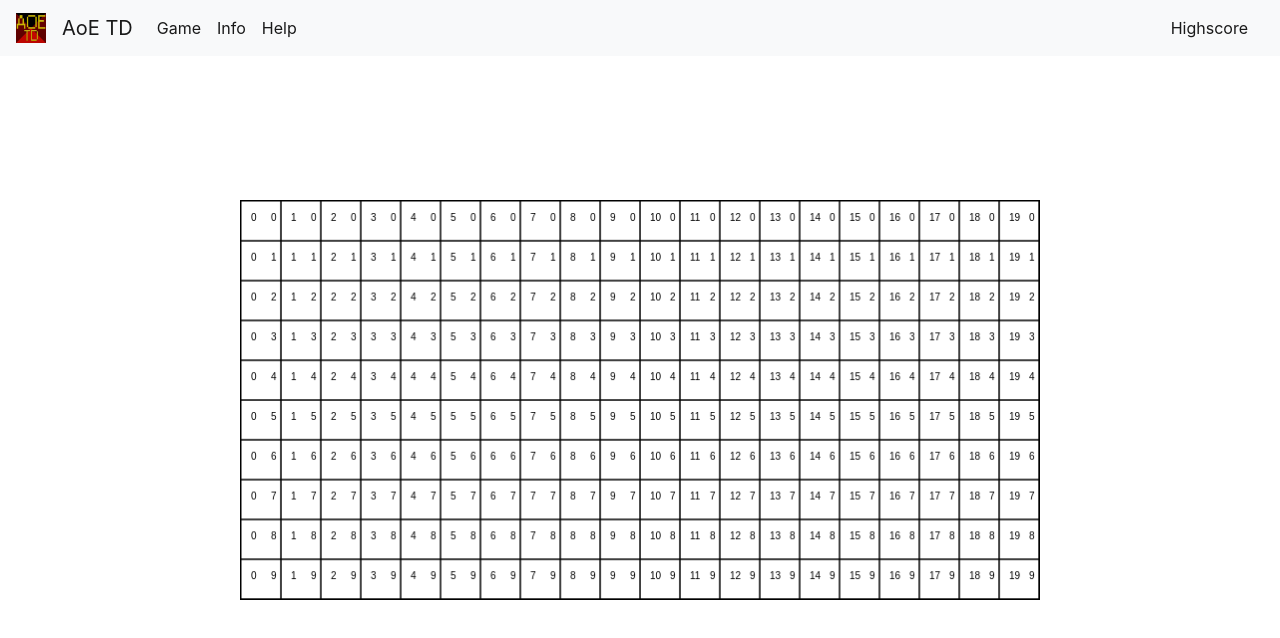
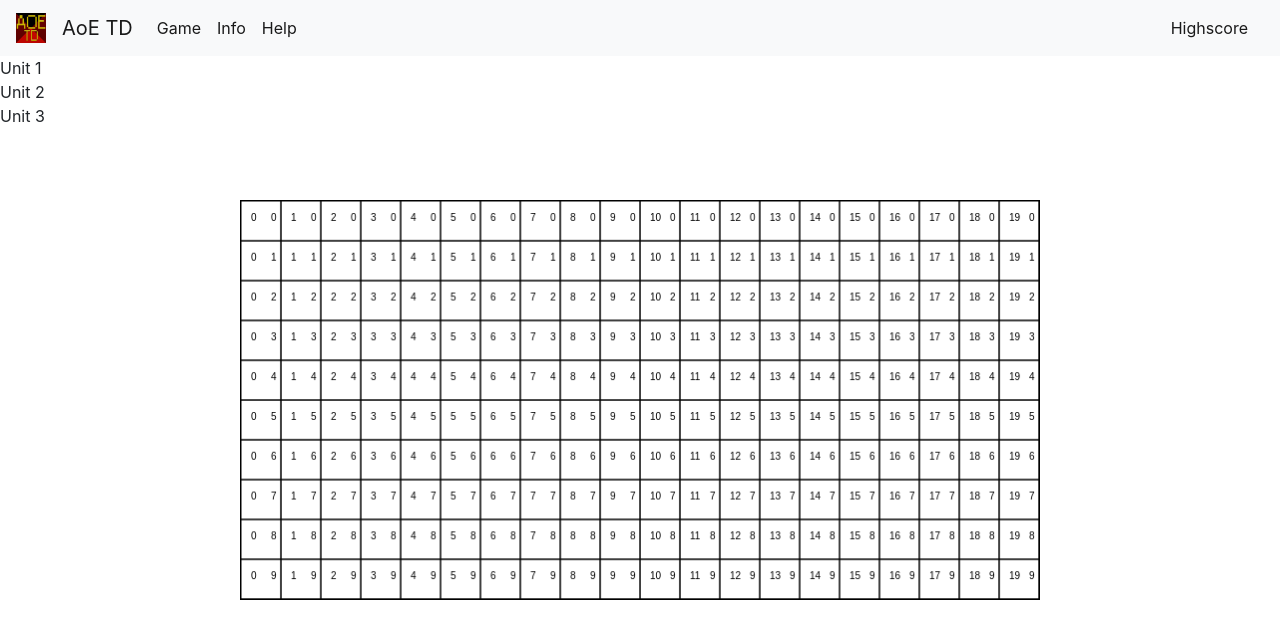
Before and after one commit to xenofyxus/AOE_TD2, a React (Create React App) app: page /game in a window 1280 px wide. Shown: the top 638 px of the page. Built offline with nearby package versions, Linux system fonts and the light colour scheme; no server answers.

Commit message:
Basic dragndrop for units.

```diff
--- a/src/GameCanvas/GameCanvas.js
+++ b/src/GameCanvas/GameCanvas.js
@@ -5,7 +5,8 @@ export default class GameCanvas extends React.Component{
     constructor(props) {
         super(props);
         this.handleMouseMove = this.handleMouseMove.bind(this);
-
+        this.handleDrop = this.handleDrop.bind(this);
+        this.handleDragStart = this.handleDragStart.bind(this);
     }
 
 
@@ -55,6 +56,13 @@ export default class GameCanvas extends React.Component{
             const end = this.getGridCornerCoord(center, i+1);
             this.drawLine(canvasID, {x: start.x, y: start.y}, {x: end.x, y: end.y}, color, width);
         }
+    }
+    fillGrid(canvasID, center, color="teal"){
+        const ctx = canvasID.getContext("2d");
+        const topLeft = this.getGridCornerCoord(center, 0);
+        ctx.fillStyle = color;
+        ctx.fillRect(topLeft.x, topLeft.y, this.state.gridSize, this.state.gridSize)
+
     }
 
     getGridCornerCoord(center, i){
@@ -114,7 +122,15 @@ export default class GameCanvas extends React.Component{
         })
     }
 
+    handleDragStart(e){
+        console.log(e.target.textContent)
+        this.setState({
+            currentlyDraggedUnit: e.target.textContent
+        })
+
+    }
     handleMouseMove(e){
+        e.preventDefault()
         const {left, right, top, bottom} = this.state.canvasPosition;
         const offsetX = e.pageX - left;
         const offsetY = e.pageY - top;
@@ -123,15 +139,34 @@ export default class GameCanvas extends React.Component{
         this.setState({currentGrid: {q, r, x, y}})
     }
 
+
+    handleDrop(e)
+    {
+        const data = this.state.currentlyDraggedUnit;
+        const {q, r, x, y} = this.state.currentGrid;
+        this.fillGrid(this.canvasGrid, this.Point(x,y), "green");
+        this.drawGrid(this.canvasGrid, this.Point(x,y), "black");
+        const ctx = this.canvasGrid.getContext("2d");
+        ctx.fillStyle="black";
+        ctx.fillText(data, x-18, y);
+    }
     render () {
         return(
             <div>
                 <canvas ref={canvasGrid => this.canvasGrid = canvasGrid}></canvas>
-                <canvas ref={canvasCoordinates => this.canvasCoordinates = canvasCoordinates}
+                <canvas ref={canvasCoordinates =>
+                        this.canvasCoordinates = canvasCoordinates}
                         onMouseMove = {this.handleMouseMove}
+                        onDragOver = {this.handleMouseMove}
+                        onDrop = {this.handleDrop}
                 >
 
                 </canvas>
+                <div className="unit-selector">
+                    <div draggable="true" onDragStart={this.handleDragStart} className="unit">Unit 1</div>
+                    <div draggable="true"  onDragStart={this.handleDragStart} className="unit"> Unit 2</div>
+                    <div draggable="true"  onDragStart={this.handleDragStart} className="unit"> Unit 3</div>
+                </div>
             </div>
 
         )
--- a/src/styles/gameCanvas.css
+++ b/src/styles/gameCanvas.css
@@ -11,3 +11,11 @@ canvas {
     left: 0;
     right: 0;
 }
+.unit-selector{
+    position: relative;
+    width: 100px;
+    height: 400px;
+}
+.unit{
+    position: auto
+}
```
